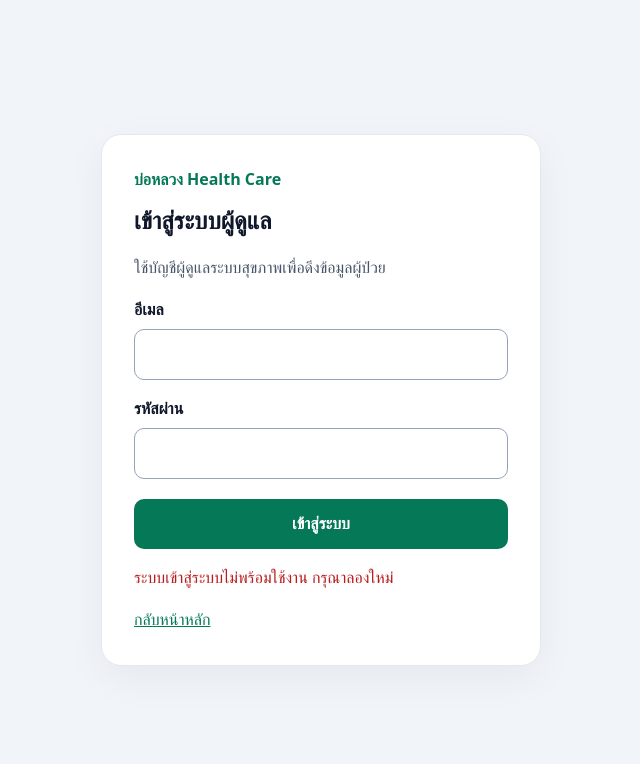
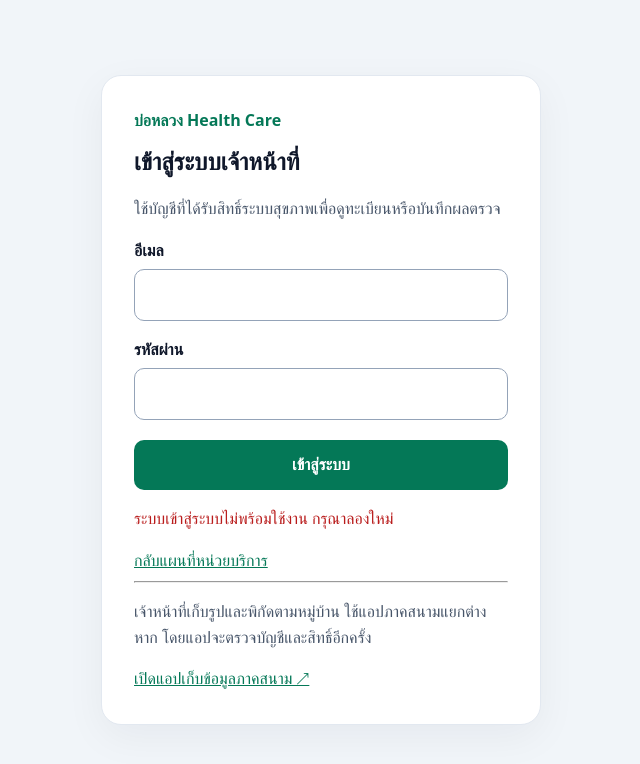
Before and after one commit to pop372440-art/boluang-healthcare, a website: page login.html in a window 1280 px wide. Shown: the whole page, without its empty margins (319-959 px from the left). Drawn offline with Linux system fonts and the light colour scheme; no server answers.

Commit message:
Implement interface audit: login.html

```diff
--- a/login.html
+++ b/login.html
@@ -3,24 +3,24 @@
 <head>
 <meta charset="utf-8"><meta name="viewport" content="width=device-width,initial-scale=1">
 <meta name="referrer" content="no-referrer"><meta name="robots" content="noindex,nofollow">
-<title>เข้าสู่ระบบผู้ดูแล | บ่อหลวง Health Care</title>
+<title>เข้าสู่ระบบเจ้าหน้าที่ | บ่อหลวง Health Care</title>
 <style>
 *{box-sizing:border-box}body{margin:0;background:#f1f5f9;color:#0f172a;font:16px/1.6 system-ui,sans-serif;min-height:100vh;display:grid;place-items:center;padding:24px}main{background:white;border:1px solid #e2e8f0;border-radius:20px;padding:32px;width:100%;max-width:440px;box-shadow:0 12px 40px #0f172a0d}h1{font-size:24px;margin:8px 0}p{color:#475569}label{display:block;margin-top:16px;font-weight:600}input,button{font:inherit;width:100%;border-radius:10px;padding:12px}input{border:1px solid #94a3b8;margin-top:6px}button{border:0;background:#047857;color:white;margin-top:20px;cursor:pointer;font-weight:600}button:disabled{opacity:.55;cursor:wait}.secondary{background:#e2e8f0;color:#0f172a}a{color:#047857}input:focus-visible,button:focus-visible,a:focus-visible{outline:3px solid #10b981;outline-offset:3px}[hidden]{display:none!important}#message{min-height:26px;overflow-wrap:anywhere}#message[data-error=true]{color:#b91c1c}.brand{color:#047857;font-weight:700}
 </style>
 <script type="module" src="/login.mjs"></script>
 </head>
 <body><main>
-<div class="brand">บ่อหลวง Health Care</div><h1 id="loginTitle">เข้าสู่ระบบผู้ดูแล</h1>
-<p id="loginIntro">ใช้บัญชีผู้ดูแลระบบสุขภาพเพื่อดึงข้อมูลผู้ป่วย</p>
+<div class="brand">บ่อหลวง Health Care</div><h1 id="loginTitle">เข้าสู่ระบบเจ้าหน้าที่</h1>
+<p id="loginIntro">ใช้บัญชีที่ได้รับสิทธิ์ระบบสุขภาพเพื่อดูทะเบียนหรือบันทึกผลตรวจ</p>
 <form id="loginForm">
 <label for="email">อีเมล</label><input id="email" name="email" type="email" autocomplete="username" required maxlength="254">
 <label for="password">รหัสผ่าน</label><input id="password" name="password" type="password" autocomplete="current-password" required maxlength="1024">
 <button id="signIn" type="submit">เข้าสู่ระบบ</button>
 </form>
 <section id="adminActions" hidden aria-label="การจัดการข้อมูลผู้ป่วย">
-<button id="loadPatients" type="button">ดึงข้อมูลผู้ป่วยและเปิดหน้าหลัก</button>
+<button id="loadPatients" type="button">เปิดทะเบียนผู้รับบริการ</button>
 <button id="signOut" type="button" class="secondary">ออกจากระบบ</button>
 </section>
 <p id="message" role="status" aria-live="polite"></p>
-<a href="/">กลับหน้าหลัก</a>
+<a href="/">กลับแผนที่หน่วยบริการ</a><hr><p>เจ้าหน้าที่เก็บรูปและพิกัดตามหมู่บ้าน ใช้แอปภาคสนามแยกต่างหาก โดยแอปจะตรวจบัญชีและสิทธิ์อีกครั้ง</p><a href="https://script.google.com/macros/s/AKfycbyt2CAVOAleKVPWBopV5WCaU3YXEfRZZcIu0Yb7aI0H_X9qfPgYOB-kPQW-yHagCSCSBg/exec" target="_blank" rel="noopener noreferrer">เปิดแอปเก็บข้อมูลภาคสนาม ↗</a>
 </main></body></html>
```
